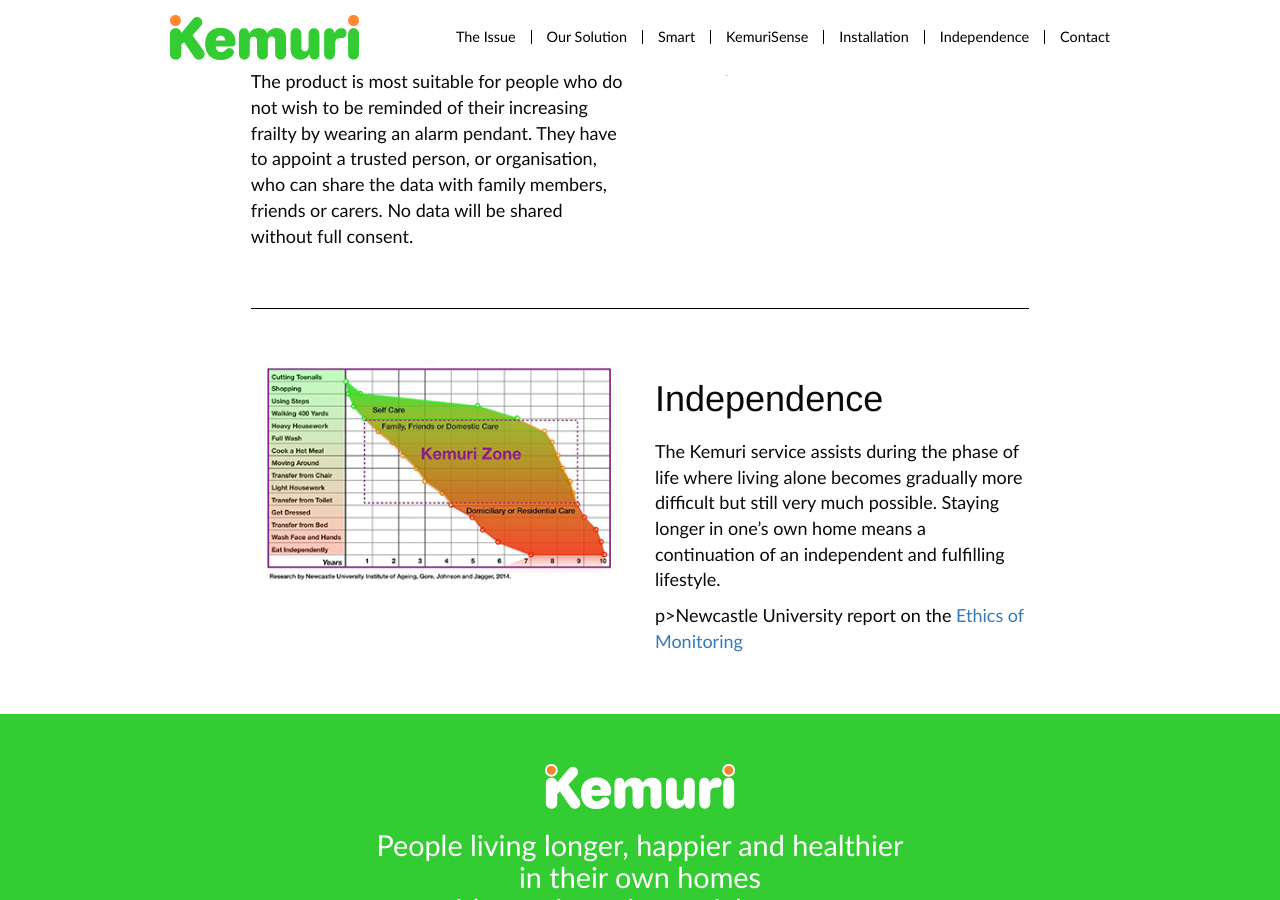
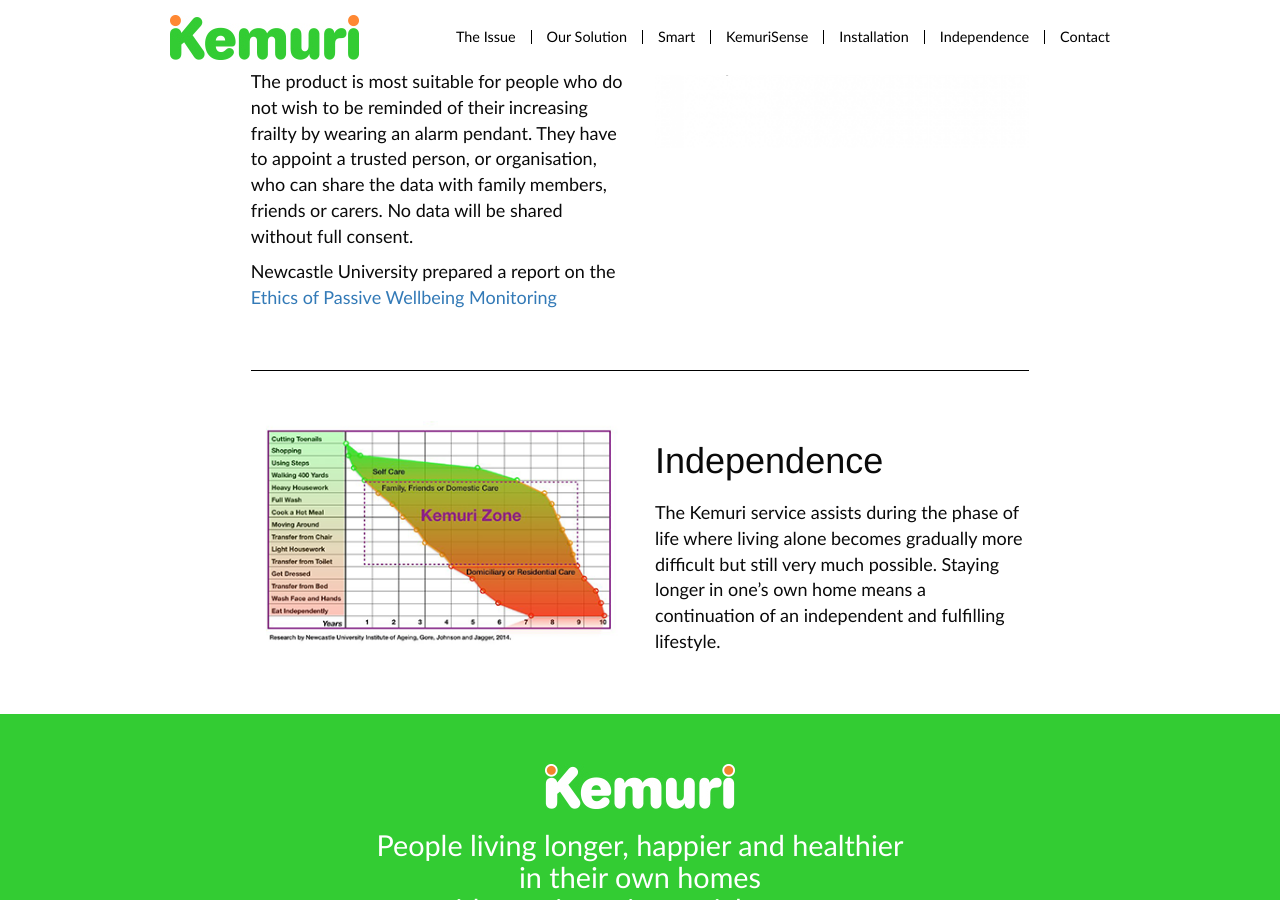
Before and after one commit to intelligentlilli/kemurisense.github.io, a Jekyll site: the page built from index.html, in a window 1280 px wide and 900 px high, scrolled down 2806 px. Built offline with Jekyll 4.4.1, drawn with Linux system fonts in a browser that asks for light colours; nearby versions of some CDN libraries; some web fonts are replaced; library files that are not in the unit come from our copies; some of the changed lines change nothing that is shown.

Commit message:
fixed bad html, moved to a better place

```diff
--- a/index.html
+++ b/index.html
@@ -132,6 +132,7 @@
             <h2>Installation</h2>
             <p>KemuriSense® smart power sockets are professionally installed in the kitchen. There’s no change in lifestyle, nothing to remember and no intrusive monitoring. It works like a standard double power socket. Smart software checks activity every hour, identifies changes and keeps everybody informed via the Internet. Nothing could be simpler.</p>
             <p>The product is most suitable for people who do not wish to be reminded of their increasing frailty by wearing an alarm pendant. They have to appoint a trusted person, or organisation, who can share the data with family members, friends or carers. No data will be shared without full consent.</p>
+            <p>Newcastle University prepared a report on the <a href="/papers/Kemuri-Ethics2.pdf" target="_blank">Ethics of Passive Wellbeing Monitoring</a></p>
           </div>
           <div class="col-md-6">
             <img width="400" height="400" src="{{ site.baseurl }}/images/sketch-400x400.png" class="img-responsive wp-post-image" alt="" title="">
@@ -154,7 +155,7 @@
           <div class="col-md-6">
             <h2>Independence</h2>
             <p>The Kemuri service assists during the phase of life where living alone becomes gradually more difficult but still very much possible.  Staying longer in one’s own home means a continuation of an independent and fulfilling lifestyle.</p>
-            p>Newcastle University report on the <a href="/papers/Kemuri-Ethics2.pdf">Ethics of Monitoring</a></p>
+
           </div>
         </div>
       </div>
```
